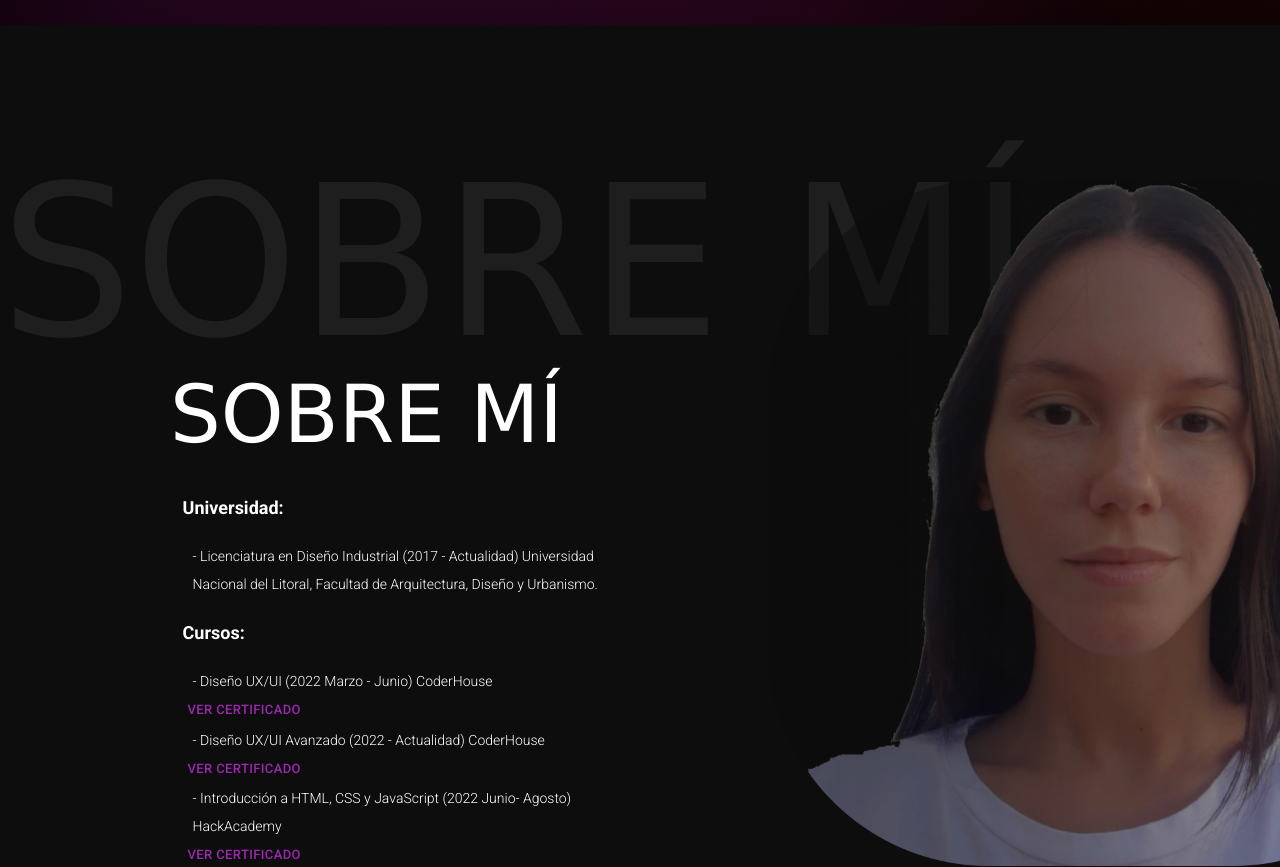
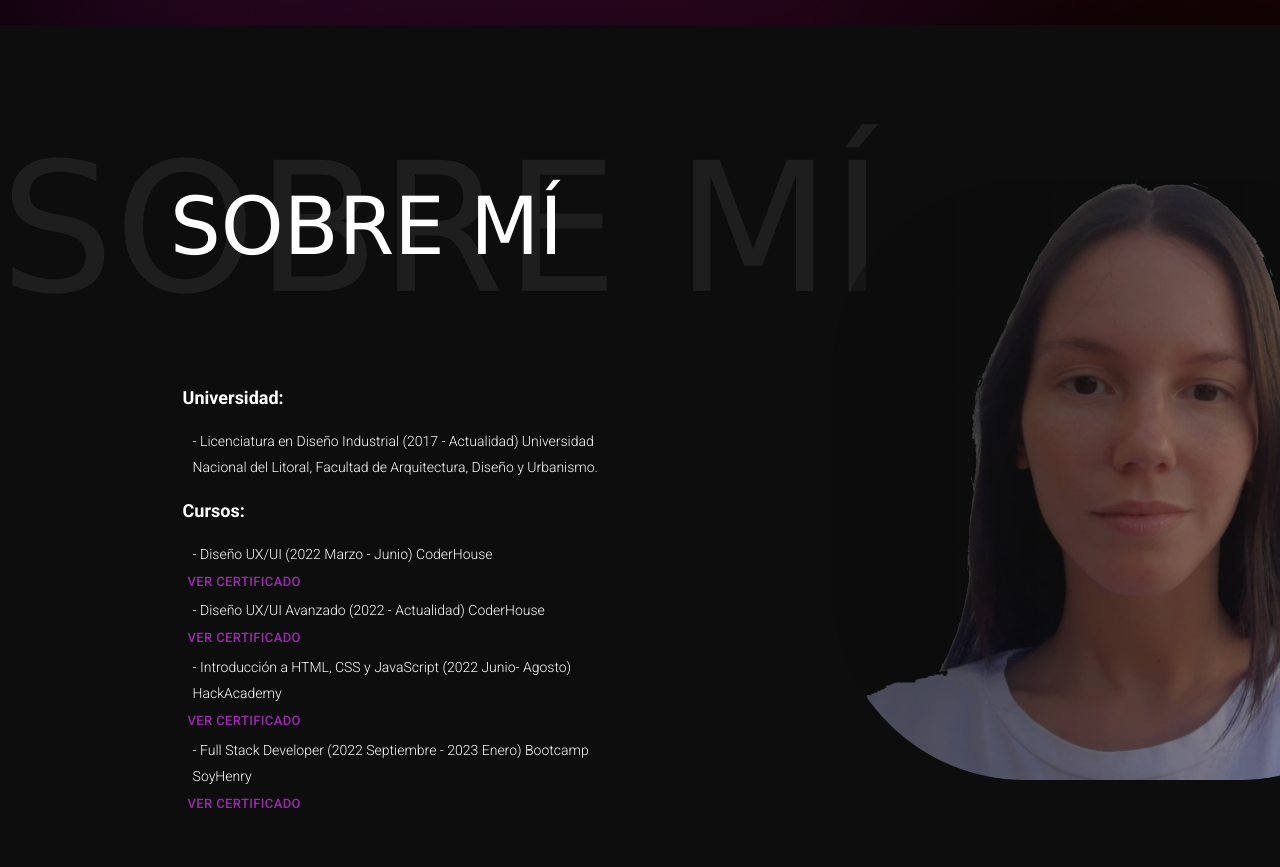
Before and after one commit to milidziuban/portfolio, a React (Create React App) app: page / in a window 1280 px wide. Shown: the part 820-1687 px from the top of the page. Built offline with nearby package versions, Linux system fonts and the light colour scheme.

Commit message:
sobre mi

```diff
--- a/src/components/About.css
+++ b/src/components/About.css
@@ -4,7 +4,7 @@
     padding-left: 20px;
     background-color: #0D0D0D;
     background-size: cover;
-    height: 125vh;
+    height: 110vh;
     justify-content: center;
     align-items: flex-start;
 }
@@ -49,9 +49,13 @@
     text-decoration: none;
 }
 
+.titleAbout > h4 {
+    margin-block: 20px;
+}
+
 .titleAbout {
     position: relative;
-    top: 8vh;
+    top: 16vh;
     display: flex;
     align-items: flex-start;
     flex-direction: column;
@@ -62,14 +66,14 @@
 
 .sombra {
     position: absolute;
-    top: 120vh;
+    top: 118vh;
     color: #1E1E1E;
     font-weight: 500;
-    font-size: 210px;
+    font-size: 180px;
     width: 100%;
     left: 0px;
     margin: 0px;
-    font-family:'Lucida Sans', 'Lucida Sans Regular', 'Lucida Grande', 'Lucida Sans Unicode', Geneva, Verdana, sans-serif
+    font-family: Verdana, Geneva, Tahoma, sans-serif;
 }
 
 .row {
@@ -77,8 +81,8 @@
 }
 
 .titleSobreMi {
-    position: relative;
-    top: 18vh;
+    position:absolute;
+    top: 115vh;
 
     font-family:'Lucida Sans', 'Lucida Sans Regular', 'Lucida Grande', 'Lucida Sans Unicode', Geneva, Verdana, sans-serif;
     font-size: 18px;
@@ -93,7 +97,7 @@
     margin: 0;
     padding-inline: 10px;
     font-size: 14px;
-    line-height: 28px;
+    line-height: 26px;
     font-weight: 200;
     color: white;
 }
--- a/src/components/About.jsx
+++ b/src/components/About.jsx
@@ -13,7 +13,7 @@ export default function About() {
         <div className="background1">
                 <h1 className="sombra"> SOBRE MÍ </h1>
                  <div className="img">
-                    <img src={fotocv} width='40%'></img>
+                    <img src={fotocv} width='35%'></img>
                 </div>
                 <p className="titleSobreMi"> SOBRE MÍ </p>
                 <div className="about">
```
